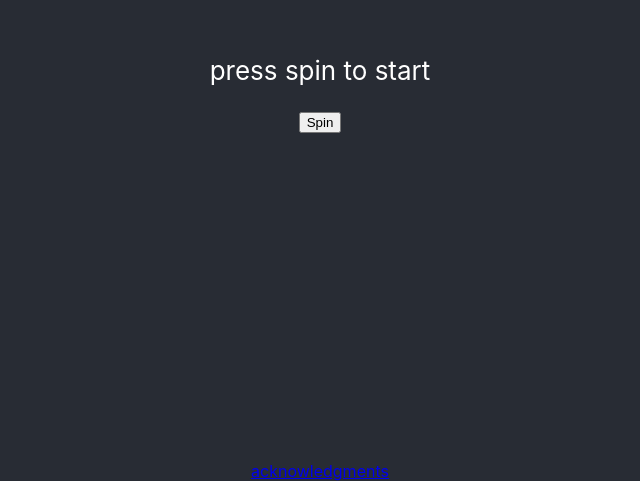
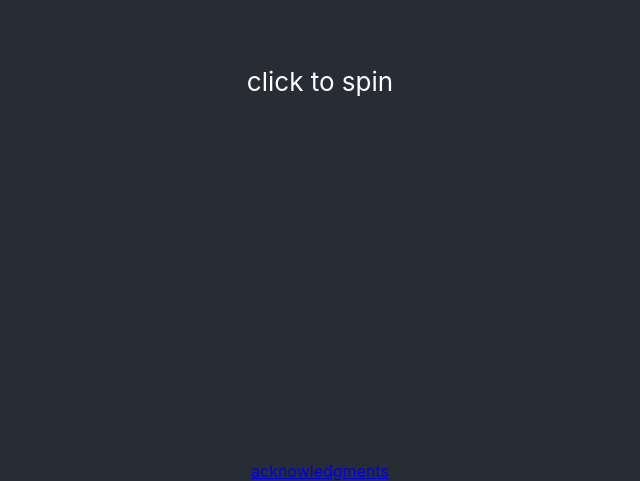
Before and after one commit to dalethatcher/carrot-counter, a React (Create React App) app: page / in a window 1280 px wide. Shown: the part 319-800 px from the top of the page, without its empty margins (320-960 px from the left). Built offline with nearby package versions, Linux system fonts and the light colour scheme.

Commit message:
Add click anywhere.

```diff
--- a/src/App.css
+++ b/src/App.css
@@ -22,6 +22,7 @@
   justify-content: center;
   font-size: calc(10px + 2vmin);
   color: white;
+  user-select: none;
 }
 
 .App-link {
--- a/src/App.tsx
+++ b/src/App.tsx
@@ -47,7 +47,7 @@ class App extends React.Component<{}, SpinnerState> {
 
     pointerString() {
         if (this.state.pointerIndex < 0) {
-            return <p>press spin to start</p>
+            return <p>click to spin</p>
         } else {
             const result = results[this.state.pointerIndex]
 
@@ -57,10 +57,9 @@ class App extends React.Component<{}, SpinnerState> {
     }
 
     render() {
-        return <div className="App">
+        return <div className="App" onClick={e => this.spinSpinner(e)}>
             <header className="App-header">
                 {this.pointerString()}
-                <button onClick={e => this.spinSpinner(e)}>Spin</button>
             </header>
         </div>;
     }
```
